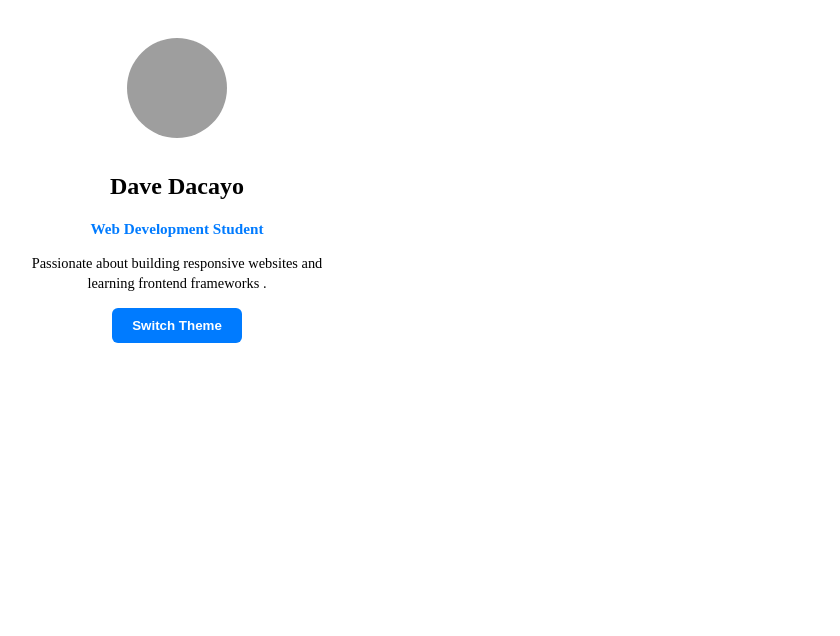
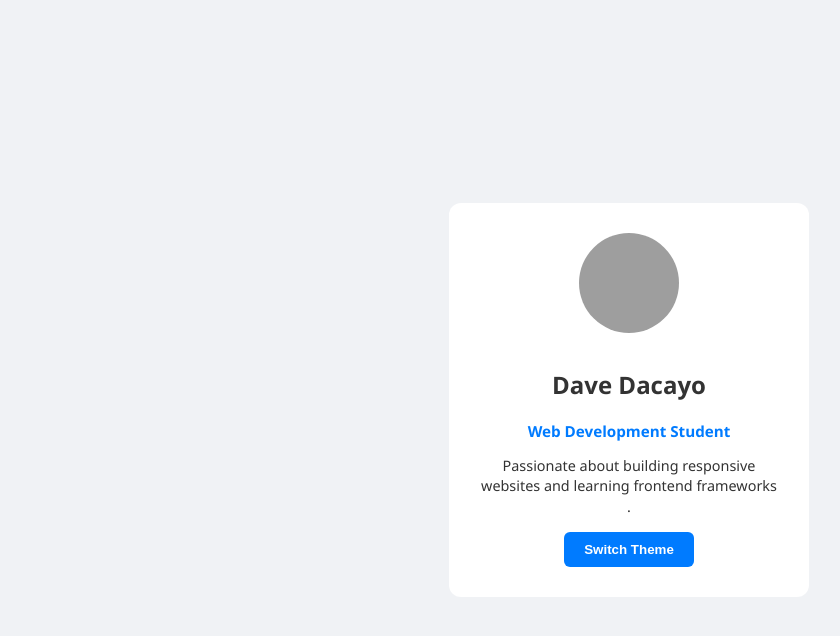
Before and after one commit to dacayodave123-bit/it23c-profile-card-demo-dacayo1, a plain HTML site: page index.html in a window 1280 px wide. Shown: the whole page, without its empty margins (11-851 px from the left). Drawn offline with Linux system fonts and the light colour scheme; grey boxes are pictures that could not be loaded.

Commit message:
Update styles.css

```diff
--- a/styles.css
+++ b/styles.css
@@ -1,3 +1,16 @@
+/* Reset and Page Layout */
+body {
+    font-family: 'Segoe UI', Tahoma, Geneva, Verdana, sans-serif;
+    background-color: #f0f2f5;
+    color: #333333;
+    display: flex;
+    justify-content: center;
+    align-items: center;
+    height: 100vh;
+    margin: 0;
+    transition: background-color 0.3s, color 0.3s;
+}
+
 /* Card Component */
 
 .card {
```
